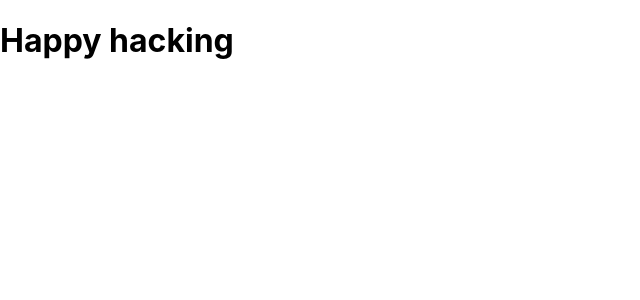
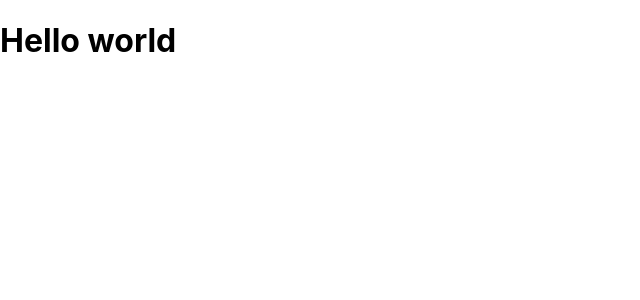
Before and after one commit to aryanbhalla2004/mogogo, a React (Create React App) app: page / in a window 1280 px wide. Shown: the top 300 px of the page, without its empty margins (0-640 px from the left). Built offline with nearby package versions, Linux system fonts and the light colour scheme.

Commit message:
modified app.js

```diff
--- a/src/App.js
+++ b/src/App.js
@@ -1,9 +1,11 @@
+import React, {useState, useEffect} from 'react';
+
 import './App.css';
 
-function App() {
+const App = () => {
   return (
-    <h1>Happy hacking</h1>
-  );
+    <h1> Hello world</h1>
+  )
 }
 
-export default App;
+export default App
```
